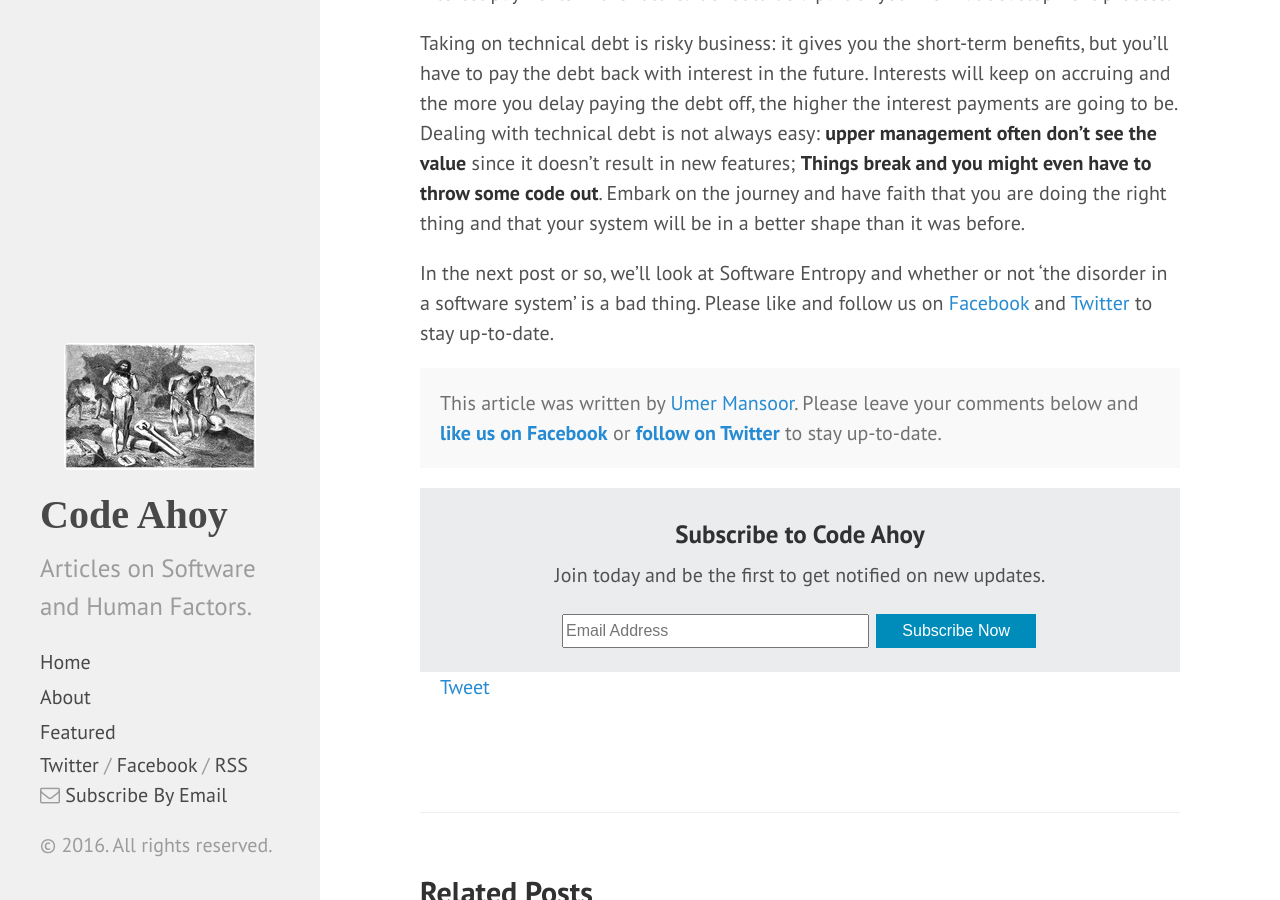
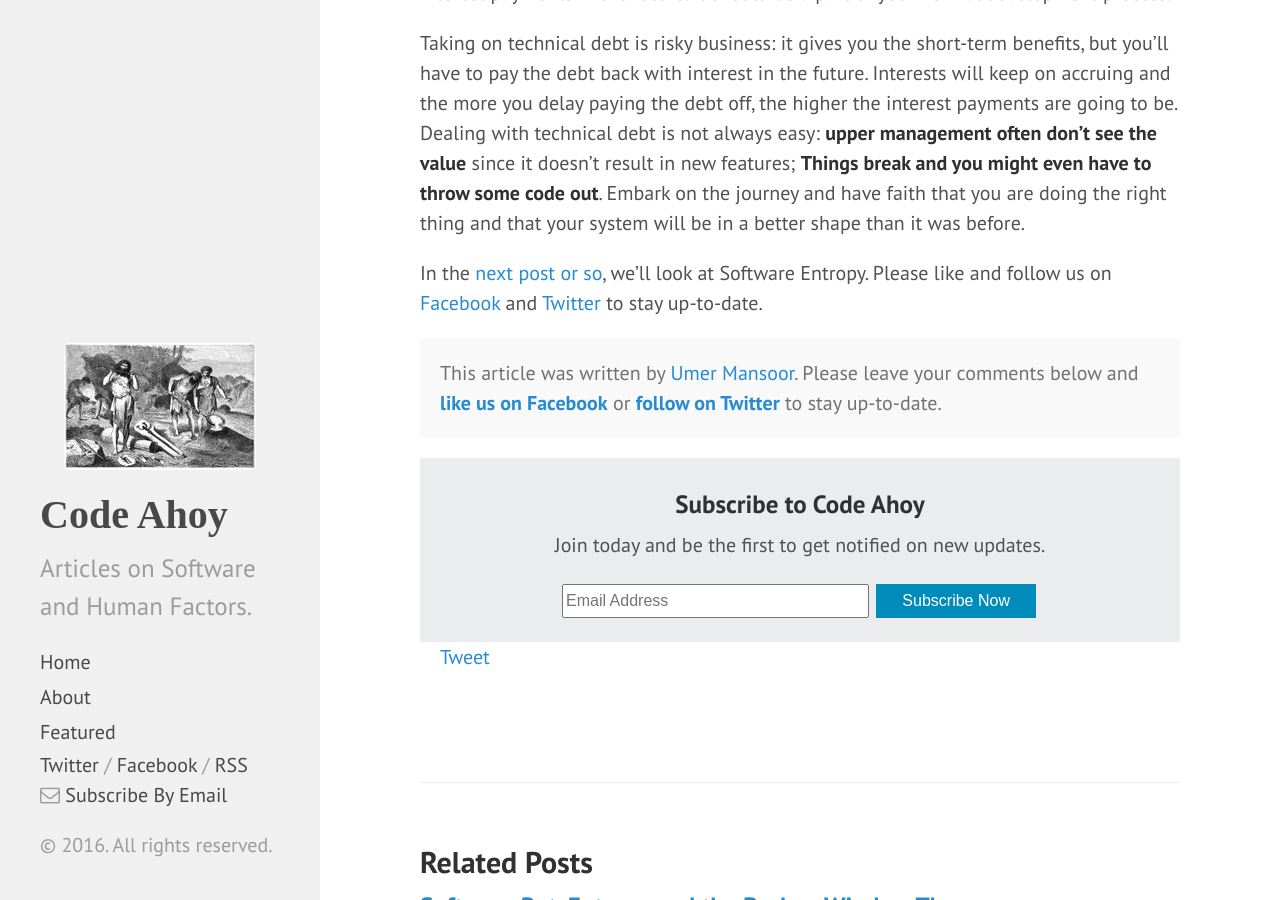
Before and after one commit to talk2viren/umermansoor.github.io, a Jekyll site: the page built from _posts/2016-04-27-do-not-let-technical-debt-get-out-of-control.md, in a window 1280 px wide and 900 px high, scrolled down 2599 px. Built offline with Jekyll 4.4.1, drawn with Linux system fonts in a browser that asks for light colours; nearby versions of some CDN libraries; a script that is not in the unit is left out; comment, search, counter and statistics services are not loaded.

Commit message:
Added Link to the next post on Software Entropy

```diff
--- a/_posts/2016-04-27-do-not-let-technical-debt-get-out-of-control.md
+++ b/_posts/2016-04-27-do-not-let-technical-debt-get-out-of-control.md
@@ -37,4 +37,4 @@ The longer you wait, the higher interest payments get. If you let technical debt
 
 Taking on technical debt is risky business: it gives you the short-term benefits, but you'll have to pay the debt back with interest in the future. Interests will keep on accruing and the more you delay paying the debt off, the higher the interest payments are going to be. Dealing with technical debt is not always easy: **upper management often don't see the value** since it doesn't result in new features; **Things break and you might even have to throw some code out**. Embark on the journey and have faith that you are doing the right thing and that your system will be in a better shape than it was before.
 
-In the next post or so, we’ll look at Software Entropy and whether or not ‘the disorder in a software system’ is a bad thing. Please like and follow us on [Facebook](https://www.facebook.com/codeahoy) and [Twitter](http://twitter.com/codeahoy) to stay up-to-date.
+In the [next post or so](http://codeahoy.com/2016/05/02/software-rot-entropy-and-the-broken-window-theory/), we’ll look at Software Entropy. Please like and follow us on [Facebook](https://www.facebook.com/codeahoy) and [Twitter](http://twitter.com/codeahoy) to stay up-to-date.
```
